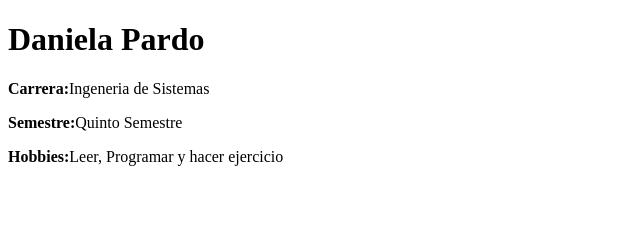
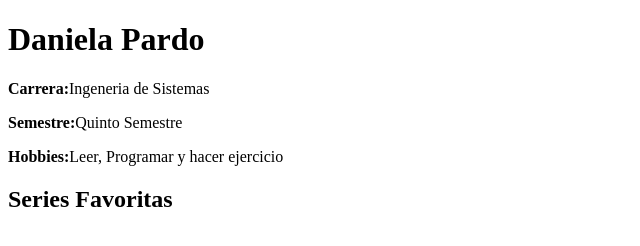
Before and after one commit to danielapardo16/proyecto_web, a plain HTML site: page index.html in a window 1280 px wide. Shown: the whole page, without its empty margins (0-640 px from the left). Drawn offline with Linux system fonts and the light colour scheme.

Commit message:
Se agrego en el h2 el titulo de series favoritas

```diff
--- a/index.html
+++ b/index.html
@@ -11,5 +11,7 @@
     <p><strong>Semestre:</strong>Quinto Semestre</p>
     <p><strong>Hobbies:</strong>Leer, Programar y hacer ejercicio</p>
 
+    <h2>Series Favoritas</h2>
+
 </body>
 </html>
```
